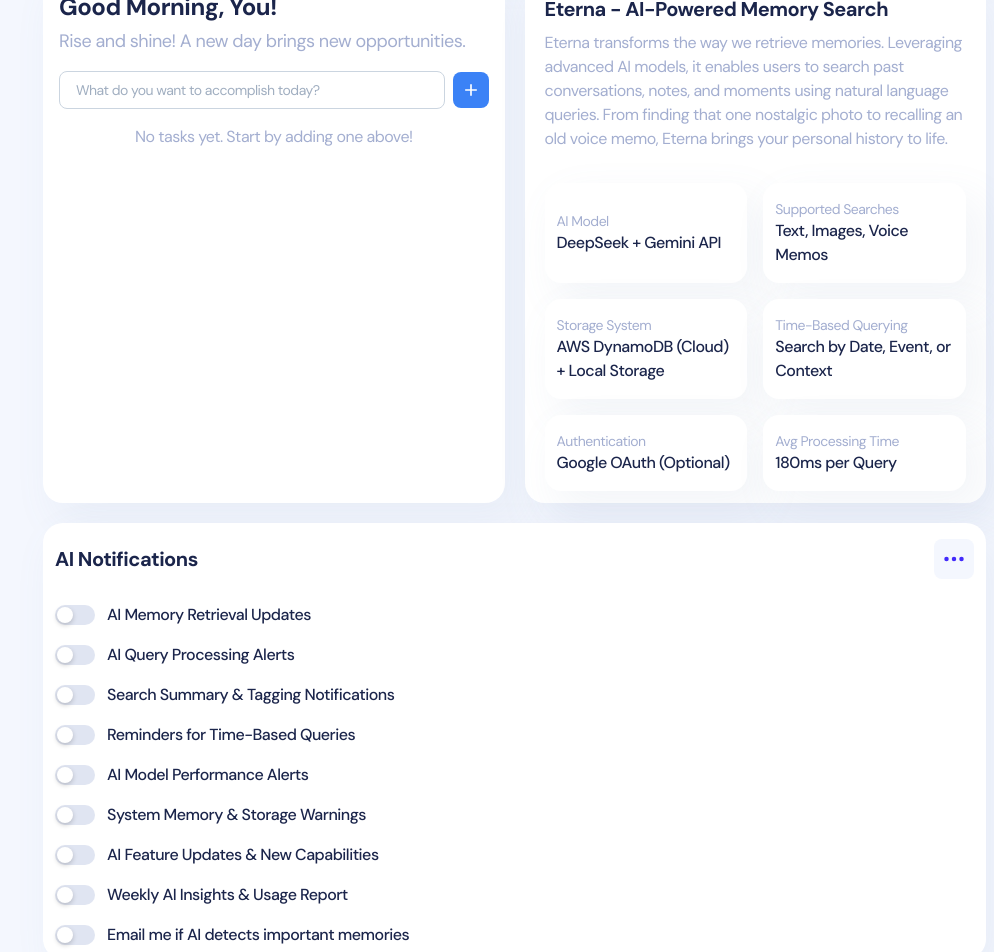
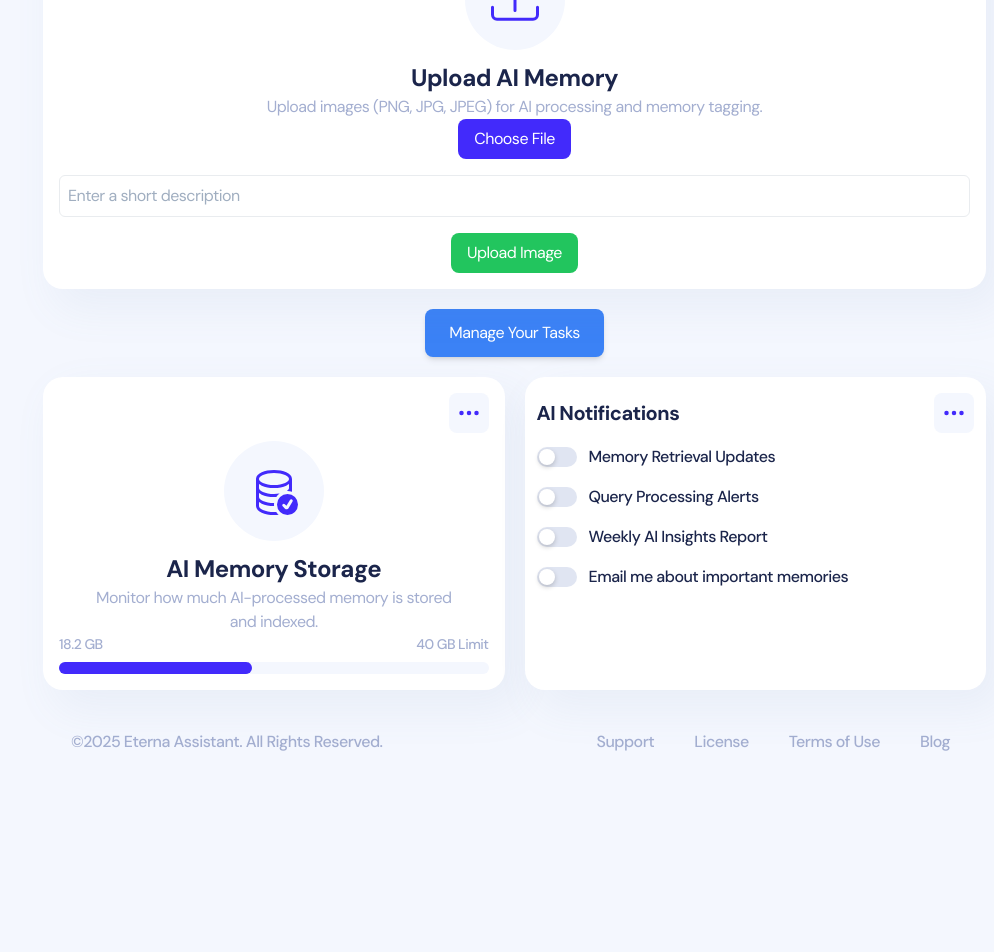
Before and after one commit to Dawgsrlife/DeerHacks-IV-Project, a React (Create React App) app in the folder frontend/: page /admin/profile in a window 1280 px wide. Shown: the part 580-1532 px from the top of the page, without its empty margins (286-1280 px from the left). After the commit the page ends 1378 px from the top, so only its background shows below. Built offline with nearby package versions, Linux system fonts and the light colour scheme; what tailwindcss-rtl would draw is missing.

Commit message:
Create separate page for personal tasks

```diff
--- a/frontend/src/views/admin/profile/components/General.jsx
+++ /dev/null
@@ -1,75 +0,0 @@
-import Card from "components/card";
-import React from "react";
-
-const General = () => {
-  return (
-      <Card extra={"w-full h-full p-3"}>
-        {/* Header */}
-        <div className="mt-2 mb-8 w-full">
-          <h4 className="px-2 text-xl font-bold text-navy-700 dark:text-white">
-            Eterna - AI-Powered Memory Search
-          </h4>
-          <p className="mt-2 px-2 text-base text-gray-600">
-            Eterna transforms the way we retrieve memories. Leveraging advanced AI models,
-            it enables users to search past conversations, notes, and moments using natural
-            language queries. From finding that one nostalgic photo to recalling an old voice memo,
-            Eterna brings your personal history to life.
-          </p>
-        </div>
-
-        {/* Project Details */}
-        <div className="grid grid-cols-2 gap-4 px-2">
-
-          {/* AI Model Used */}
-          <div className="flex flex-col items-start justify-center rounded-2xl bg-white bg-clip-border px-3 py-4 shadow-3xl shadow-shadow-500 dark:!bg-navy-700 dark:shadow-none">
-            <p className="text-sm text-gray-600">AI Model</p>
-            <p className="text-base font-medium text-navy-700 dark:text-white">
-              DeepSeek + Gemini API
-            </p>
-          </div>
-
-          {/* Search Capabilities */}
-          <div className="flex flex-col justify-center rounded-2xl bg-white bg-clip-border px-3 py-4 shadow-3xl shadow-shadow-500 dark:!bg-navy-700 dark:shadow-none">
-            <p className="text-sm text-gray-600">Supported Searches</p>
-            <p className="text-base font-medium text-navy-700 dark:text-white">
-              Text, Images, Voice Memos
-            </p>
-          </div>
-
-          {/* Storage Method */}
-          <div className="flex flex-col items-start justify-center rounded-2xl bg-white bg-clip-border px-3 py-4 shadow-3xl shadow-shadow-500 dark:!bg-navy-700 dark:shadow-none">
-            <p className="text-sm text-gray-600">Storage System</p>
-            <p className="text-base font-medium text-navy-700 dark:text-white">
-              AWS DynamoDB (Cloud) + Local Storage
-            </p>
-          </div>
-
-          {/* Timeline Functionality */}
-          <div className="flex flex-col justify-center rounded-2xl bg-white bg-clip-border px-3 py-4 shadow-3xl shadow-shadow-500 dark:!bg-navy-700 dark:shadow-none">
-            <p className="text-sm text-gray-600">Time-Based Querying</p>
-            <p className="text-base font-medium text-navy-700 dark:text-white">
-              Search by Date, Event, or Context
-            </p>
-          </div>
-
-          {/* Authentication */}
-          <div className="flex flex-col items-start justify-center rounded-2xl bg-white bg-clip-border px-3 py-4 shadow-3xl shadow-shadow-500 dark:!bg-navy-700 dark:shadow-none">
-            <p className="text-sm text-gray-600">Authentication</p>
-            <p className="text-base font-medium text-navy-700 dark:text-white">
-              Google OAuth (Optional)
-            </p>
-          </div>
-
-          {/* AI Processing Speed */}
-          <div className="flex flex-col justify-center rounded-2xl bg-white bg-clip-border px-3 py-4 shadow-3xl shadow-shadow-500 dark:!bg-navy-700 dark:shadow-none">
-            <p className="text-sm text-gray-600">Avg Processing Time</p>
-            <p className="text-base font-medium text-navy-700 dark:text-white">
-              180ms per Query
-            </p>
-          </div>
-        </div>
-      </Card>
-  );
-};
-
-export default General;
--- a/frontend/src/views/admin/profile/components/Notification.jsx
+++ b/frontend/src/views/admin/profile/components/Notification.jsx
@@ -3,109 +3,31 @@
 import Switch from "components/switch";
 import React from "react";
 
+const notificationOptions = [
+  { id: "memory", label: "Memory Retrieval Updates" },
+  { id: "query", label: "Query Processing Alerts" },
+  { id: "insights", label: "Weekly AI Insights Report" },
+  { id: "email", label: "Email me about important memories" },
+];
+
 function Notification() {
   return (
       <Card extra={"w-full h-full p-3"}>
         <div className="relative mb-3 flex items-center justify-between pt-1">
-          <h4 className="text-xl font-bold text-navy-700 dark:text-white">
-            AI Notifications
-          </h4>
+          <h4 className="text-xl font-bold text-navy-700 dark:text-white">AI Notifications</h4>
           <CardMenu />
         </div>
-        <div className="flex flex-col">
-          {/* AI Memory Notifications */}
-          <div className="mt-3 flex items-center gap-3">
-            <Switch id="switch1" />
-            <label
-                htmlFor="switch1"
-                className="text-base font-medium text-navy-700 dark:text-white"
-            >
-              AI Memory Retrieval Updates
-            </label>
-          </div>
 
-          <div className="mt-4 flex items-center gap-3">
-            <Switch id="switch2" />
-            <label
-                htmlFor="switch2"
-                className="text-base font-medium text-navy-700 dark:text-white"
-            >
-              AI Query Processing Alerts
-            </label>
-          </div>
-
-          <div className="mt-4 flex items-center gap-3">
-            <Switch id="switch3" />
-            <label
-                htmlFor="switch3"
-                className="text-base font-medium text-navy-700 dark:text-white"
-            >
-              Search Summary & Tagging Notifications
-            </label>
-          </div>
-
-          {/* Time-Based Notifications */}
-          <div className="mt-4 flex items-center gap-3">
-            <Switch id="switch4" />
-            <label
-                htmlFor="switch4"
-                className="text-base font-medium text-navy-700 dark:text-white"
-            >
-              Reminders for Time-Based Queries
-            </label>
-          </div>
-
-          {/* AI System & Performance */}
-          <div className="mt-4 flex items-center gap-3">
-            <Switch id="switch5" />
-            <label
-                htmlFor="switch5"
-                className="text-base font-medium text-navy-700 dark:text-white"
-            >
-              AI Model Performance Alerts
-            </label>
-          </div>
-
-          <div className="mt-4 flex items-center gap-3">
-            <Switch id="switch6" />
-            <label
-                htmlFor="switch6"
-                className="text-base font-medium text-navy-700 dark:text-white"
-            >
-              System Memory & Storage Warnings
-            </label>
-          </div>
-
-          {/* User Engagement */}
-          <div className="mt-4 flex items-center gap-3">
-            <Switch id="switch7" />
-            <label
-                htmlFor="switch7"
-                className="text-base font-medium text-navy-700 dark:text-white"
-            >
-              AI Feature Updates & New Capabilities
-            </label>
-          </div>
-
-          <div className="mt-4 flex items-center gap-3">
-            <Switch id="switch8" />
-            <label
-                htmlFor="switch8"
-                className="text-base font-medium text-navy-700 dark:text-white"
-            >
-              Weekly AI Insights & Usage Report
-            </label>
-          </div>
-
-          <div className="mt-4 flex items-center gap-3">
-            <Switch id="switch9" />
-            <label
-                htmlFor="switch9"
-                className="text-base font-medium text-navy-700 dark:text-white"
-            >
-              Email me if AI detects important memories
-            </label>
-          </div>
+        {/* Notification Toggles */}
+        <div className="flex flex-col gap-4">
+          {notificationOptions.map(({ id, label }) => (
+              <div key={id} className="flex items-center gap-3">
+                <Switch id={id} />
+                <label htmlFor={id} className="text-base font-medium text-navy-700 dark:text-white">
+                  {label}
+                </label>
+              </div>
+          ))}
         </div>
       </Card>
   );
--- a/frontend/src/views/admin/profile/components/PersonalTasks.jsx
+++ b/frontend/src/views/admin/profile/components/PersonalTasks.jsx
@@ -8,10 +8,9 @@
   const [greeting, setGreeting] = useState("");
   const [quote, setQuote] = useState("");
 
-  // Function to determine greeting and quote
   useEffect(() => {
     const hour = new Date().getHours();
-    let userName = "You"; // You can make this dynamic later
+    let userName = "You";
 
     if (hour < 12) {
       setGreeting(`Good Morning, ${userName}!`);
@@ -25,7 +24,6 @@
     }
   }, []);
 
-  // Add a new task
   const handleAddTask = () => {
     if (newTask.trim() !== "") {
       setTasks([...tasks, { id: Date.now(), text: newTask, completed: false }]);
@@ -33,7 +31,6 @@
     }
   };
 
-  // Toggle task completion
   const toggleTaskCompletion = (taskId) => {
     setTasks(
         tasks.map((task) =>
@@ -42,59 +39,51 @@
     );
   };
 
-  // Remove a task
   const removeTask = (taskId) => {
     setTasks(tasks.filter((task) => task.id !== taskId));
   };
 
   return (
-      <Card extra={"w-full p-4 h-full"}>
-        {/* Personalized Greeting */}
-        <div className="mb-4">
-          <h4 className="text-2xl font-bold text-navy-700 dark:text-white">
+      <Card extra={"w-full p-6 h-full flex flex-col space-y-4"}>
+        <div className="mb-4 text-center">
+          <h4 className="text-3xl font-bold text-navy-700 dark:text-white">
             {greeting}
           </h4>
-          <p className="mt-1 text-lg text-gray-600">{quote}</p>
+          <p className="mt-1 text-lg text-gray-600 dark:text-gray-300">{quote}</p>
         </div>
 
-        {/* Task Input */}
-        <div className="flex items-center gap-2 mb-4">
+        <div className="flex items-center gap-4 w-full">
           <input
               type="text"
               value={newTask}
               onChange={(e) => setNewTask(e.target.value)}
               placeholder="What do you want to accomplish today?"
-              className="w-full px-4 py-2 text-sm rounded-lg border border-gray-300 dark:border-white/10 dark:bg-navy-800 dark:text-white focus:outline-none"
+              className="flex-grow px-4 py-2 text-sm rounded-lg border border-gray-300 dark:border-white/10 dark:bg-navy-800 dark:text-white focus:outline-none"
           />
           <button
               onClick={handleAddTask}
               className="flex items-center justify-center p-2 text-white bg-blue-500 rounded-lg hover:bg-blue-600"
           >
-            <MdAdd className="w-5 h-5" />
+            <MdAdd className="w-6 h-6" />
           </button>
         </div>
 
-        {/* Task List */}
         <div className="space-y-3">
           {tasks.length > 0 ? (
               tasks.map((task) => (
                   <div
                       key={task.id}
-                      className="flex items-center justify-between p-3 bg-white rounded-2xl shadow-md dark:bg-navy-700"
+                      className="flex items-center justify-between p-4 bg-white rounded-xl shadow-md dark:bg-navy-700 w-full"
                   >
                     <div
-                        className={`flex items-center gap-3 ${
-                            task.completed ? "opacity-50 line-through" : ""
-                        }`}
+                        className={`flex items-center gap-3 ${task.completed ? "opacity-50 line-through" : ""}`}
                     >
                       <button onClick={() => toggleTaskCompletion(task.id)}>
                         <MdCheckCircle
-                            className={`h-6 w-6 ${
-                                task.completed ? "text-green-500" : "text-gray-400"
-                            }`}
+                            className={`h-6 w-6 ${task.completed ? "text-green-500" : "text-gray-400"}`}
                         />
                       </button>
-                      <p className="text-base text-navy-700 dark:text-white">
+                      <p className="text-lg text-navy-700 dark:text-white">
                         {task.text}
                       </p>
                     </div>
@@ -104,7 +93,7 @@
                   </div>
               ))
           ) : (
-              <p className="text-gray-600 dark:text-gray-400 text-center">
+              <p className="text-gray-600 dark:text-gray-400 text-center text-lg">
                 No tasks yet. Start by adding one above!
               </p>
           )}
--- a/frontend/src/views/admin/profile/index.jsx
+++ b/frontend/src/views/admin/profile/index.jsx
@@ -1,37 +1,35 @@
 import Banner from "./components/Banner";
-import General from "./components/General";
 import Notification from "./components/Notification";
-import PersonalTasks from "./components/PersonalTasks";
 import Storage from "./components/Storage";
 import Upload from "./components/Upload";
+import { Link } from "react-router-dom";
 
 const ProfileOverview = () => {
     return (
         <div className="flex w-full flex-col gap-5">
-      <div className="w-ful mt-3 flex h-fit flex-col gap-5 lg:grid lg:grid-cols-12">
-        <div className="col-span-4 lg:!mb-0">
+            {/* Banner Section */}
+            <div className="w-full mt-3">
                 <Banner />
             </div>
 
-        <div className="col-span-3 lg:!mb-0">
+            {/* Upload Section */}
+            <div className="w-full">
+                <Upload />
+            </div>
+
+            {/* Link to Personal Tasks Page */}
+            <div className="w-full flex justify-center">
+                <Link to="/admin/personal-tasks" className="px-6 py-3 bg-blue-500 text-white rounded-lg shadow-md hover:bg-blue-600">
+                    Manage Your Tasks
+                </Link>
+            </div>
+
+            {/* Storage & Notification */}
+            <div className="grid grid-cols-1 gap-5 lg:grid-cols-12">
+                <div className="col-span-6">
                     <Storage />
                 </div>
-
-        <div className="z-0 col-span-5 lg:!mb-0">
-          <Upload />
-        </div>
-      </div>
-      {/* all project & ... */}
-
-      <div className="grid h-full grid-cols-1 gap-5 lg:!grid-cols-12">
-        <div className="col-span-5 lg:col-span-6 lg:mb-0 3xl:col-span-4">
-          <PersonalTasks />
-        </div>
-        <div className="col-span-5 lg:col-span-6 lg:mb-0 3xl:col-span-5">
-          <General />
-        </div>
-
-        <div className="col-span-5 lg:col-span-12 lg:mb-0 3xl:!col-span-3">
+                <div className="col-span-6">
                     <Notification />
                 </div>
             </div>
```
Also changed, not shown: frontend/src/routes.js (+10 -2 lines). Lines whose indentation alone changed are shown as unchanged.
